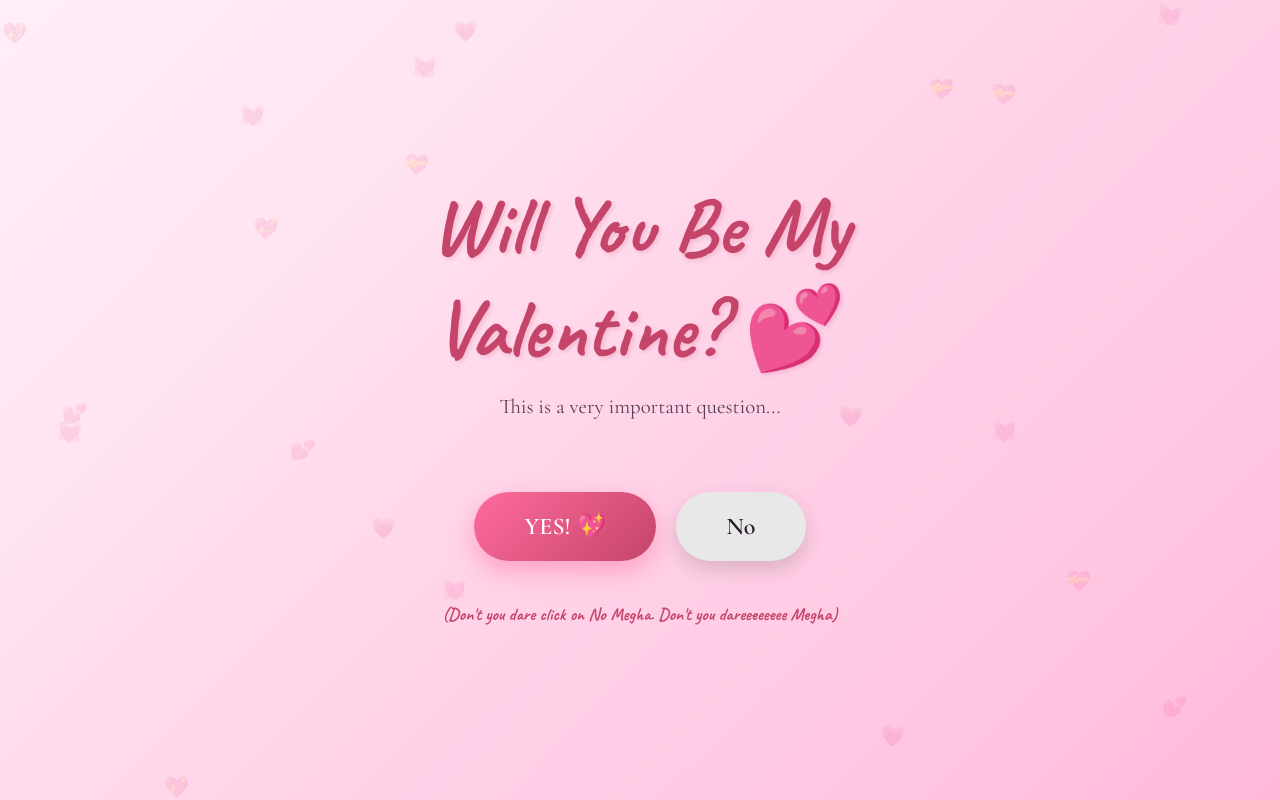
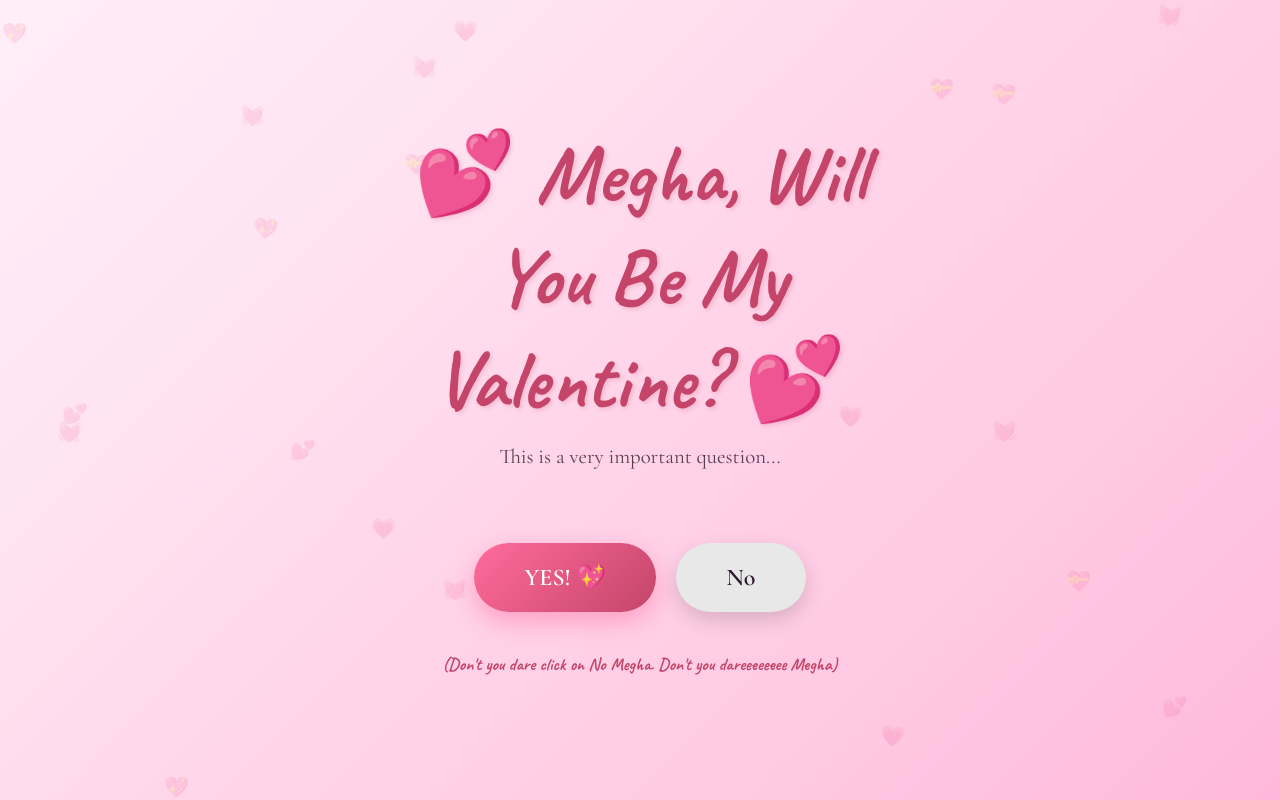
Before and after one commit to Codeismy/ValentineMegha, a plain HTML site: page index.html in a window 1280 px wide. Drawn offline with nearby package versions, Linux system fonts and the light colour scheme.

Commit message:
Update index.html

```diff
--- a/index.html
+++ b/index.html
@@ -310,7 +310,7 @@
     <div class="container">
         <!-- Question Page -->
         <div class="question-page" id="questionPage">
-            <h1>Will You Be My Valentine? 💕</h1>
+            <h1>💕 Megha, Will You Be My Valentine? 💕</h1>
             <p class="subtitle">This is a very important question...</p>
 
             <div class="button-container">
```
